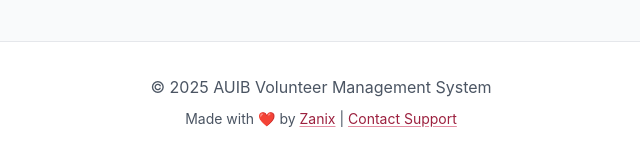
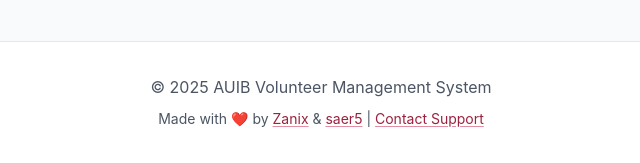
Before and after one commit to zaniixx/AUIB-VMS, a Flask app: a page that uses Frontend/templates/base.html in a window 1280 px wide. Shown: the part 906-1069 px from the top of the page, without its empty margins (319-959 px from the left). Run offline with Flask 3, Linux system fonts and the light colour scheme; the visitor is signed in with stand-in values (Sample User, id 1).

Commit message:
Update base.html addin Sajjad github username

```diff
--- a/Frontend/templates/base.html
+++ b/Frontend/templates/base.html
@@ -39,15 +39,18 @@
   </main>
 
   <!-- Footer -->
-  <footer class="footer">
+<footer class="footer">
     <div class="footer__content">
       <p>&copy; {{ current_year if current_year else "2025" }} AUIB Volunteer Management System</p>
       <p class="mt-2" style="font-size: var(--text-xs);">
-        Made with ❤️ by <a href="https://github.com/zaniixx">Zanix</a> |
+        Made with ❤️ by
+        <a href="https://github.com/zaniixx">Zanix</a> &
+        <a href="https://github.com/saer5">saer5</a> |
         <a href="mailto:abdulla.mmiv@gmail.com">Contact Support</a>
       </p>
     </div>
-  </footer>
+</footer>
+
 
   <!-- JavaScript -->
   <script src="{{ url_for('static', filename='js/app.js') }}" defer></script>
```
